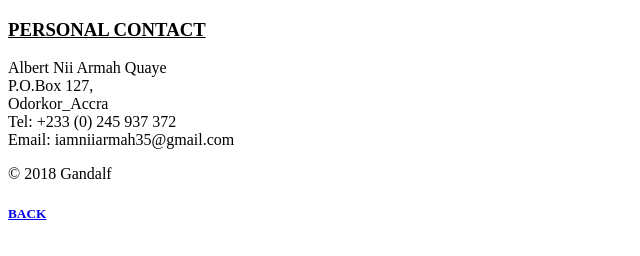
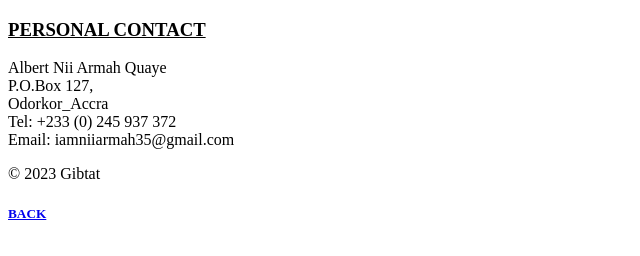
Before and after one commit to Gibtat/html.Portfolio, a plain HTML site: page ContactMe.html in a window 1280 px wide. Shown: the full height of the page, 0-640 px from the left. Drawn offline with Linux system fonts and the light colour scheme.

Commit message:
Update ContactMe.html

```diff
--- a/ContactMe.html
+++ b/ContactMe.html
@@ -15,7 +15,7 @@
         Email: iamniiarmah35@gmail.com<br />
     </p>
     <footer>
-        <p>© 2018 Gandalf</p>
+        <p>© 2023 Gibtat</p>
     </footer>
     <h5><a href="./index.html">BACK</a></h5>
 </body>
```
